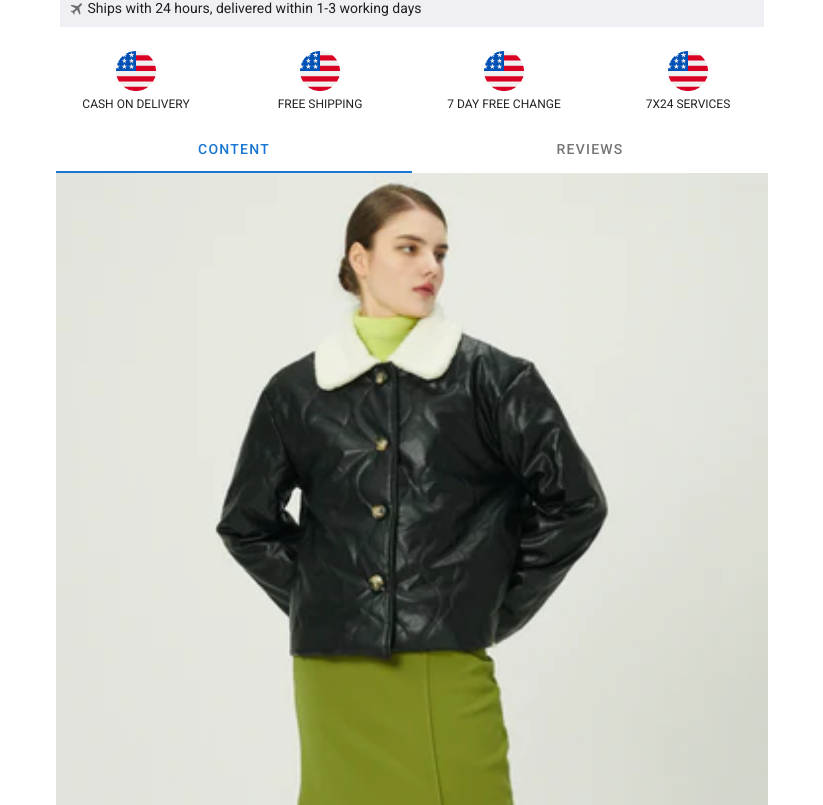
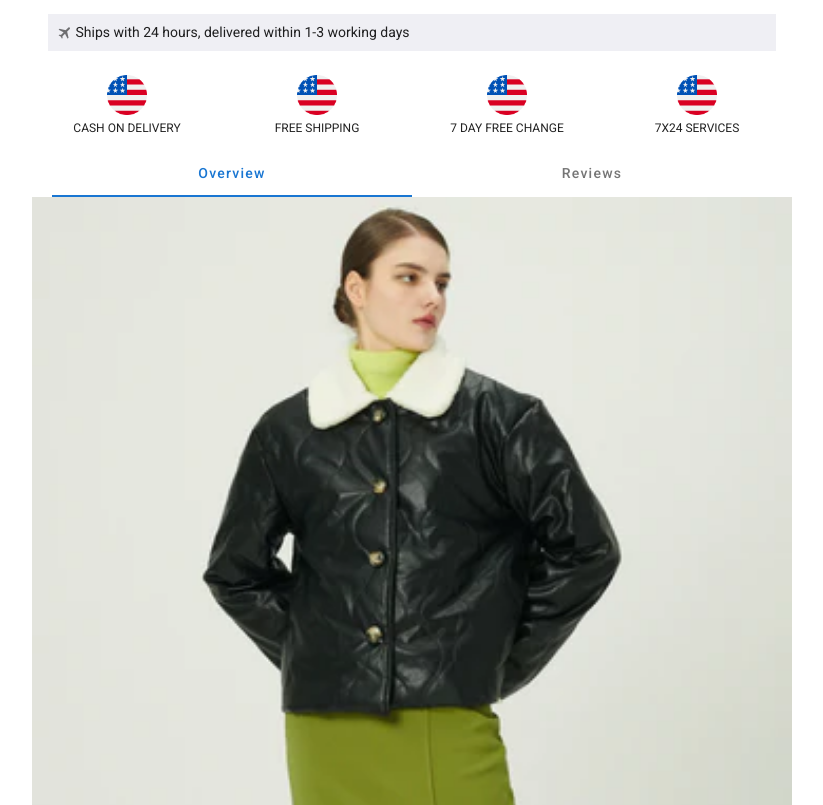
Before and after one commit to ashraf-frotan/landingpage-mis-frontend, a Nuxt app: page /landing/1 in a window 1280 px wide. Shown: the part 1435-2240 px from the top of the page, without its empty margins (228-1051 px from the left). Built offline with nearby package versions, Linux system fonts and the light colour scheme; what vue-toastr would draw is missing.

Commit message:
some margin and paddings set to 0

```diff
--- a/layouts/landing.vue
+++ b/layouts/landing.vue
@@ -1,7 +1,7 @@
 <template>
   <v-app
     ><v-main>
-      <v-container style="max-width: 760px">
+      <v-container style="max-width: 760px" class="pa-0">
         <Nuxt />
       </v-container>
     </v-main>
--- a/pages/landing/_slug.vue
+++ b/pages/landing/_slug.vue
@@ -83,15 +83,15 @@
         </v-col>
       </v-row>
       <v-row>
-        <v-col cols="12" md="12" class="py-0">
+        <v-col cols="12" md="12" class="pa-0">
           <v-tabs fixed-tabs>
-            <v-tab> Content </v-tab>
-            <v-tab> Reviews </v-tab>
+            <v-tab class="text-capitalize"> Overview </v-tab>
+            <v-tab class="text-capitalize"> Reviews </v-tab>
           </v-tabs>
         </v-col>
       </v-row>
       <v-row>
-        <v-col cols="12" md="12" class="py-0">
+        <v-col cols="12" md="12" class="pa-0">
           <template v-for="(image, i) in images">
             <v-img :src="image" width="100%" :key="i" alt="" />
           </template>
```
